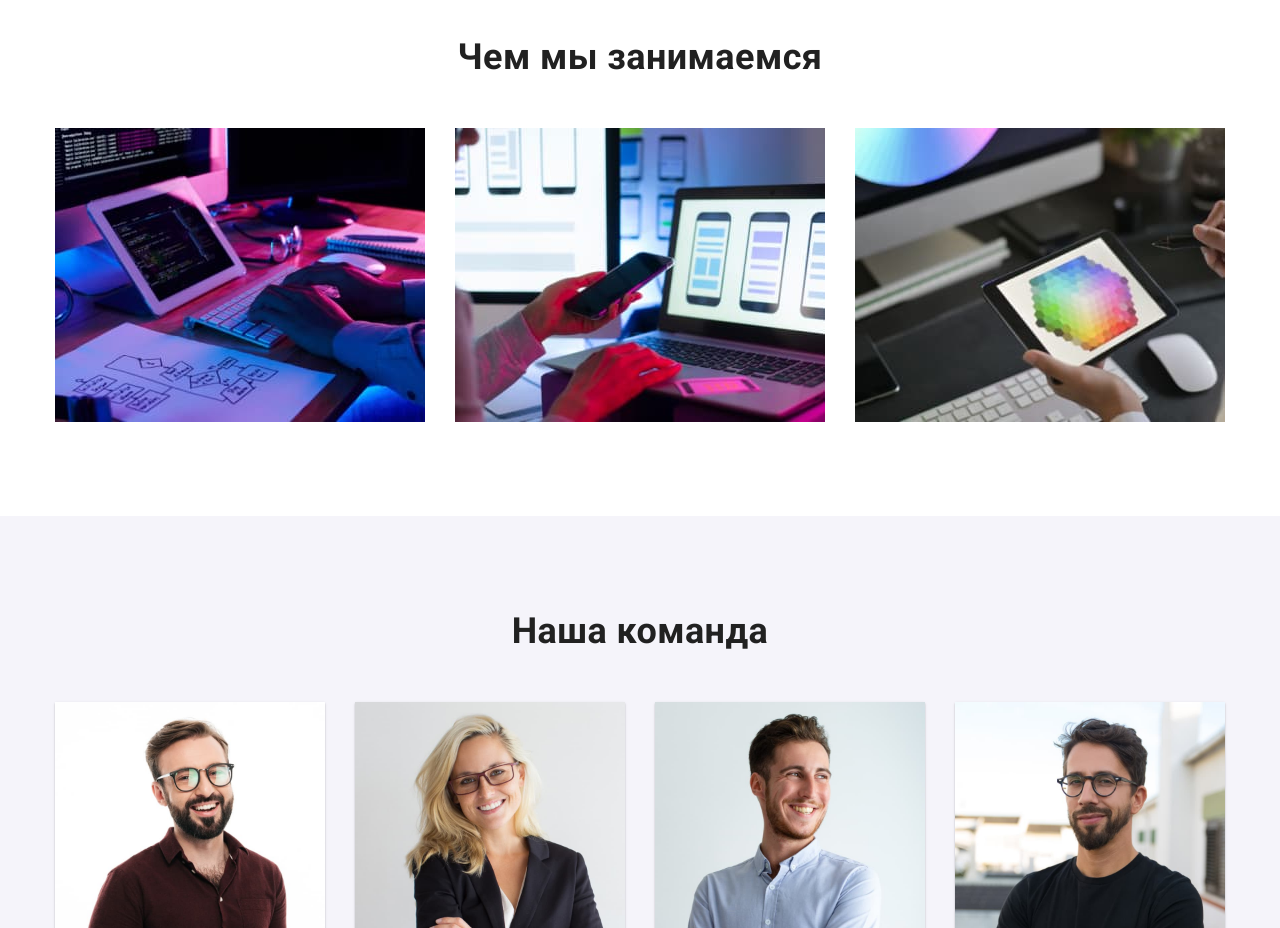
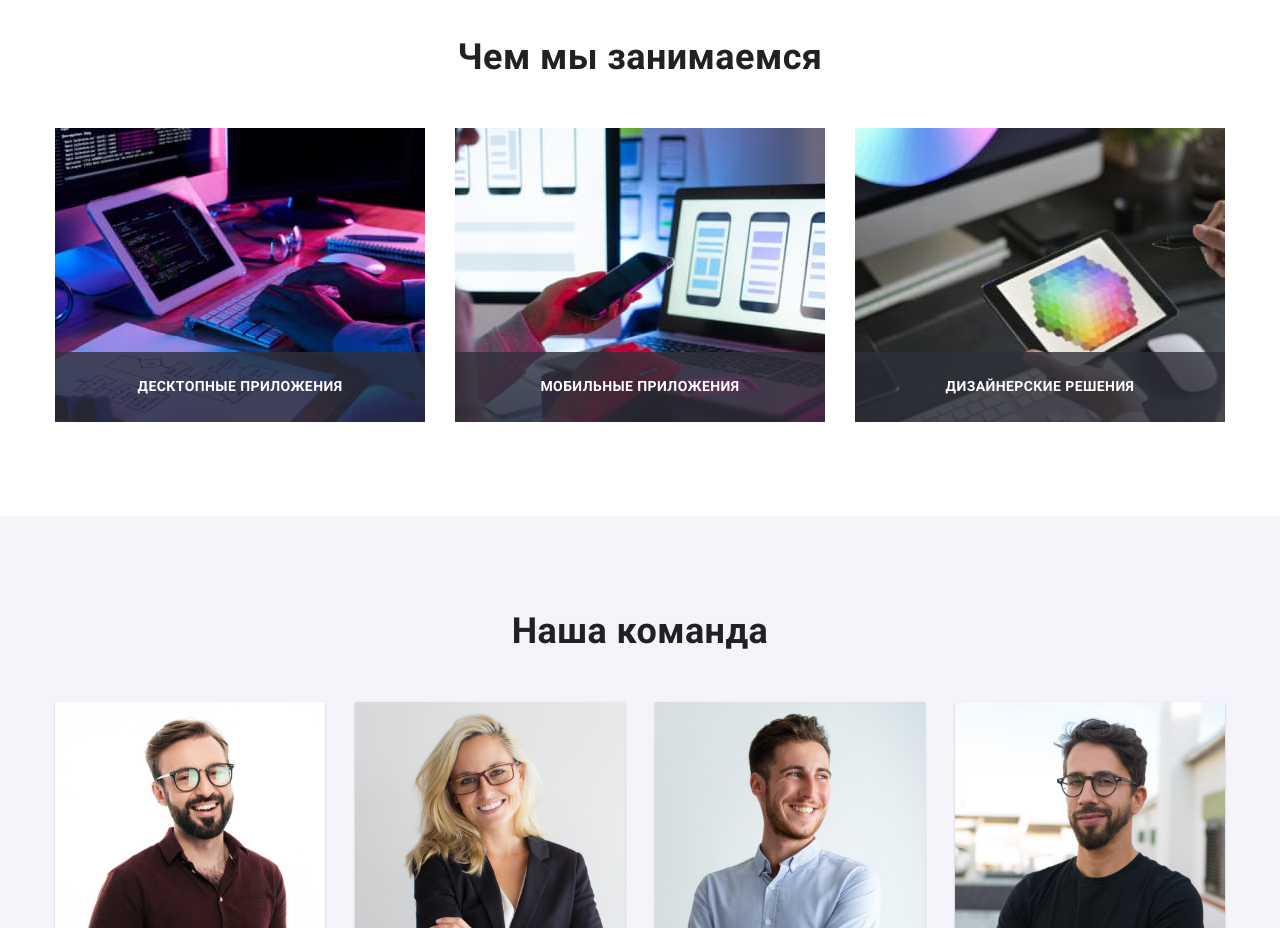
Before and after one commit to Marian-Shperun/goit-markup-hw-5, a plain HTML site: page index.html in a window 1280 px wide. Shown: the part 1080-2008 px from the top of the page. Drawn offline with nearby package versions, Linux system fonts and the light colour scheme.

Commit message:
add block

```diff
--- a/index.html
+++ b/index.html
@@ -147,34 +147,43 @@
         <div class="container">
           <h2 class="section-title">Чем мы занимаемся</h2>
           <ul class="wedo-list list">
-            <li class="item">
-              <a href="">
+            <li class="wedo-item">
+              <a href="" class="wedo-link">
                 <img
                   src="./images/img.jpg"
                   width="370"
                   height="294"
                   alt="Фото 1 Чем мы занимаемся"
                 />
+                <div class="wedo-link-description">
+                  <h3 class="wedo-link-text">Десктопные приложения</h3>
+                </div>
               </a>
             </li>
-            <li class="item">
-              <a href="">
+            <li class="wedo-item">
+              <a href="" class="wedo-link">
                 <img
                   src="./images/img-1.jpg"
                   width="370"
                   height="294"
                   alt="Фото 2 Чем мы занимаемся"
                 />
+                <div class="wedo-link-description">
+                  <h3 class="wedo-link-text">Мобильные приложения</h3>
+                </div>
               </a>
             </li>
-            <li class="item">
-              <a href="">
+            <li class="wedo-item">
+              <a href="" class="wedo-link">
                 <img
                   src="./images/img-2.jpg"
                   width="370"
                   height="294"
                   alt="Фото 3 Чем мы занимаемся"
                 />
+                <div class="wedo-link-description">
+                  <h3 class="wedo-link-text">Дизайнерские решения</h3>
+                </div>
               </a>
             </li>
           </ul>
```
